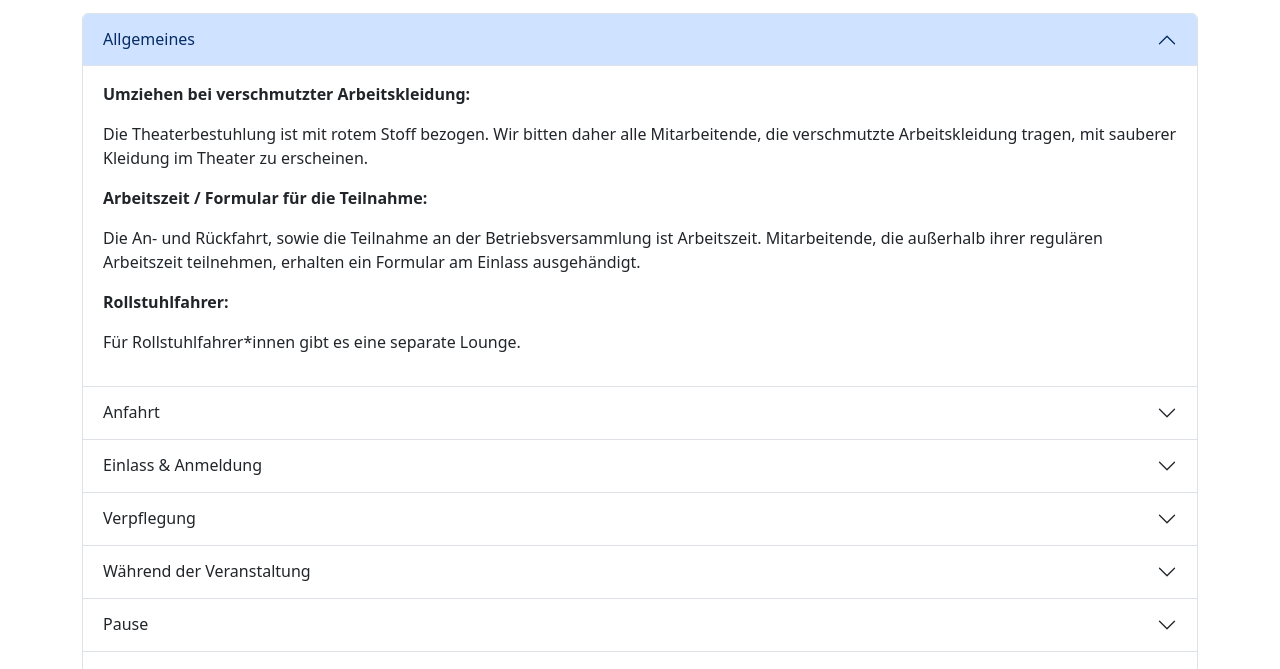
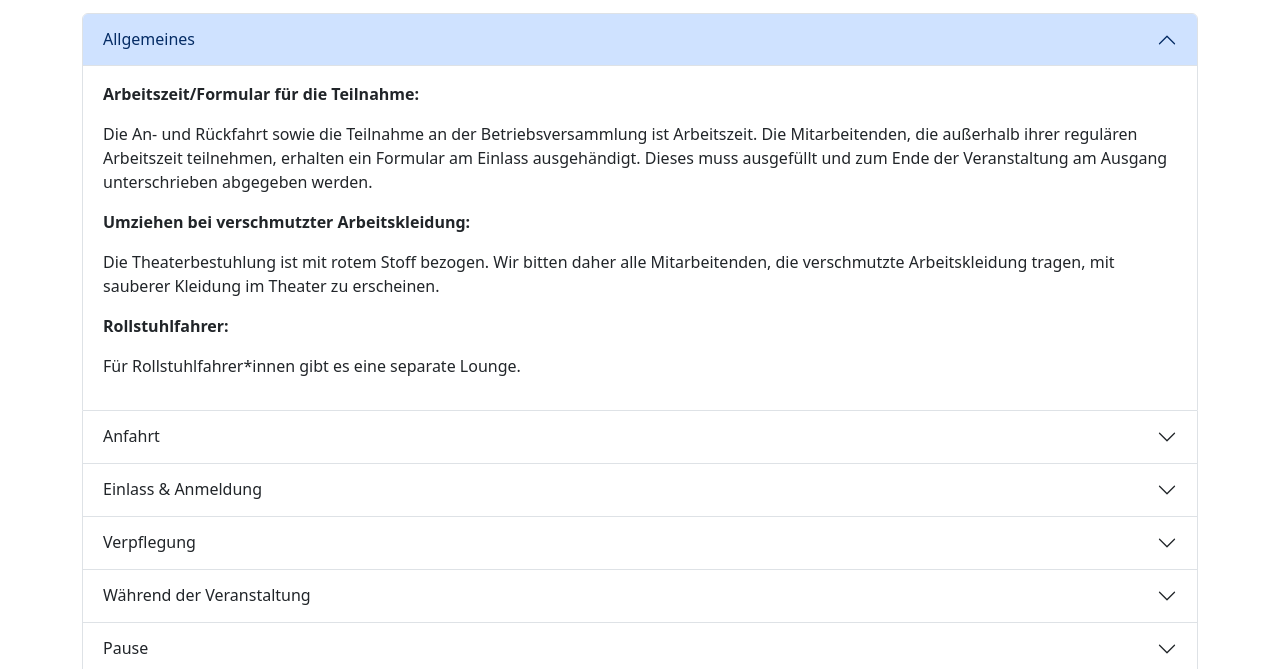
Before and after one commit to BR-FAQ/FAQ-Betriebsversammlung.github.io, a plain HTML site: page index.html in a window 1280 px wide. Shown: the part 131-800 px from the top of the page. Drawn offline with nearby package versions, Linux system fonts and the light colour scheme.

Commit message:
Update index.html

```diff
--- a/index.html
+++ b/index.html
@@ -21,8 +21,9 @@
                 </h2>
                 <div id="collapseOne" class="accordion-collapse collapse show" data-bs-parent="#faqAccordion">
                     <div class="accordion-body">
-                        <p><strong>Umziehen bei verschmutzter Arbeitskleidung:</strong></p><p> Die Theaterbestuhlung ist mit rotem Stoff bezogen. Wir bitten daher alle Mitarbeitende, die verschmutzte Arbeitskleidung tragen, mit sauberer Kleidung im Theater zu erscheinen.</p>
-                        <p><strong>Arbeitszeit / Formular für die Teilnahme:</strong></p><p> Die An- und Rückfahrt, sowie die Teilnahme an der Betriebsversammlung ist Arbeitszeit. Mitarbeitende, die außerhalb ihrer regulären Arbeitszeit teilnehmen, erhalten ein Formular am Einlass ausgehändigt.</p>
+                         <p><strong>Arbeitszeit/Formular für die Teilnahme:</strong></p><p> Die An- und Rückfahrt sowie die Teilnahme an der Betriebsversammlung ist Arbeitszeit. Die Mitarbeitenden, die außerhalb ihrer regulären Arbeitszeit teilnehmen, erhalten ein Formular am Einlass ausgehändigt. Dieses muss ausgefüllt und zum Ende der Veranstaltung am Ausgang unterschrieben abgegeben werden.</p>
+			    <p><strong>Umziehen bei verschmutzter Arbeitskleidung:</strong></p><p> Die Theaterbestuhlung ist mit rotem Stoff bezogen. Wir bitten daher alle Mitarbeitenden, die verschmutzte Arbeitskleidung tragen, mit sauberer Kleidung im Theater zu erscheinen.</p>
+
                         <p><strong>Rollstuhlfahrer:</strong></p><p> Für Rollstuhlfahrer*innen gibt es eine separate Lounge.</p>
                     </div>
                 </div>
```
